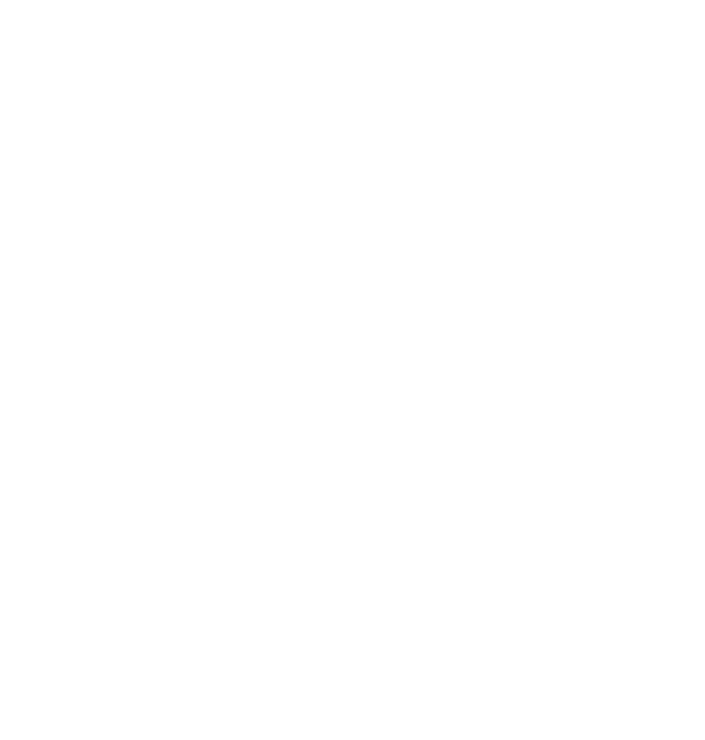
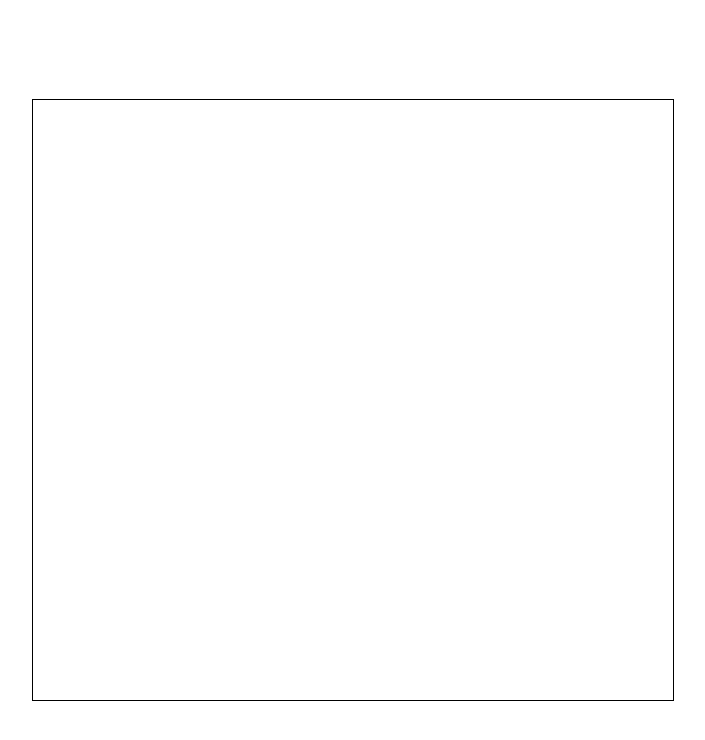
Before and after one commit to Muffin135/Dark-Rider-Industries, a plain HTML site: page index.html in a window 1280 px wide. Shown: the whole page, without its empty margins (287-992 px from the left). Drawn offline with Linux system fonts and the light colour scheme.

Commit message:
Update test.css

```diff
--- a/test.css
+++ b/test.css
@@ -13,5 +13,5 @@ body {
 .container1 {
  height: 75%;
  width: 50%;
- border: .1 solid black;
+ border: .1em solid black;
 }
```
